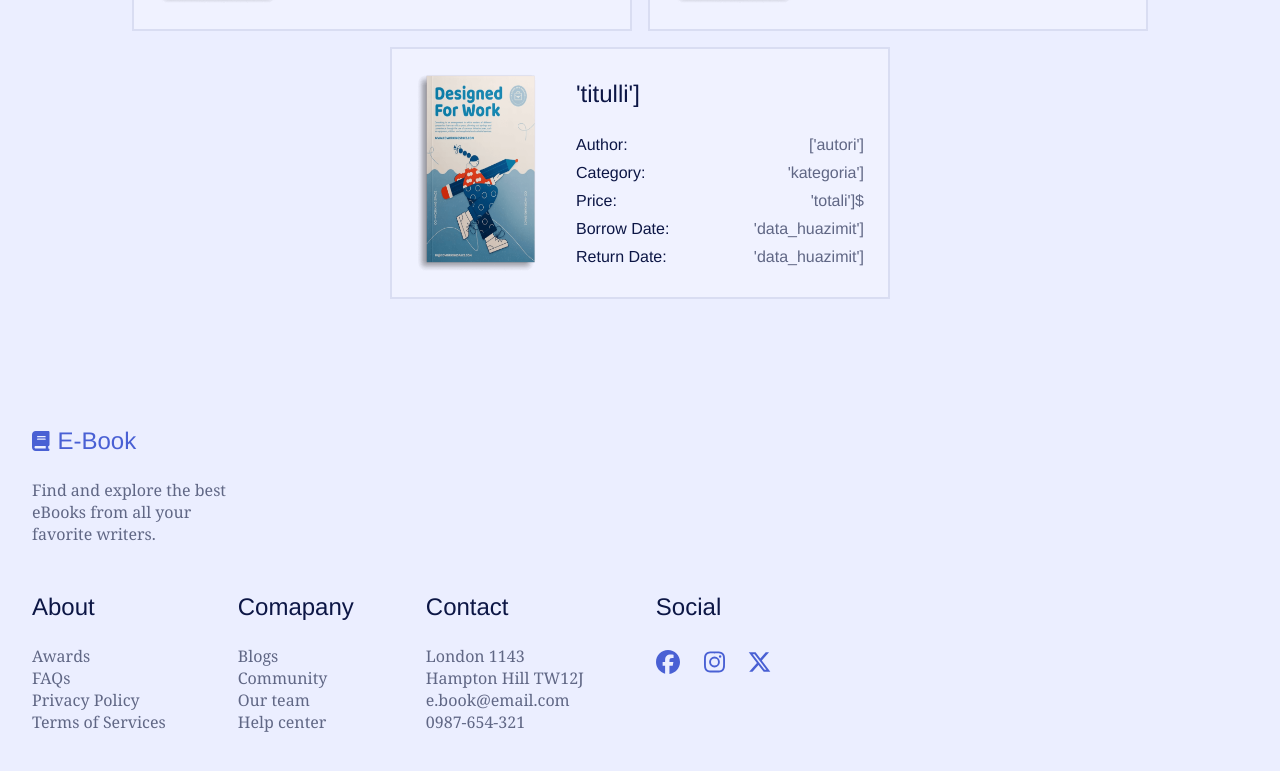
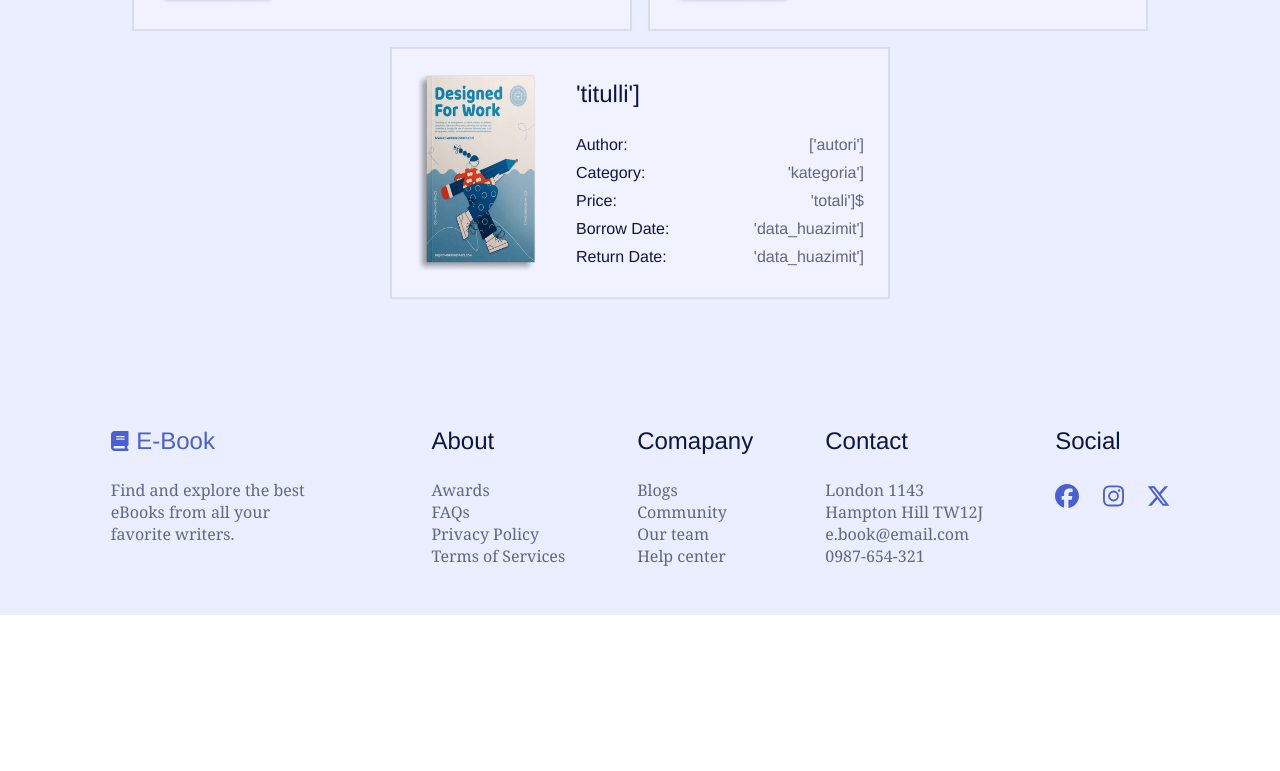
Before and after one commit to Jetmir-Al/LibrariaProjekt, a React (Vite) app in the folder librariaprojekt.client/: page /user-profile in a window 1280 px wide. Shown: the part 1096-1867 px from the top of the page. After the commit the page ends 1711 px from the top, so only its background shows below. Built offline with nearby package versions, Linux system fonts and the light colour scheme.

Commit message:
Saved server conn

```diff
--- a/librariaprojekt.client/src/Components/footer.css
+++ b/librariaprojekt.client/src/Components/footer.css
@@ -3,7 +3,11 @@
 }
 
 .footer__container {
-    row-gap: 3rem;
+    display: flex;
+    flex-direction: row;
+    justify-content: space-evenly;
+    gap: 1rem;
+    flex-wrap:wrap;s
     padding: 0 2rem;
 }
 
```
Also changed, not shown: librariaprojekt.client/src/Components/Footer.jsx (+6 -6 lines), 2 other files (tests, documents, lock files or other folders).
